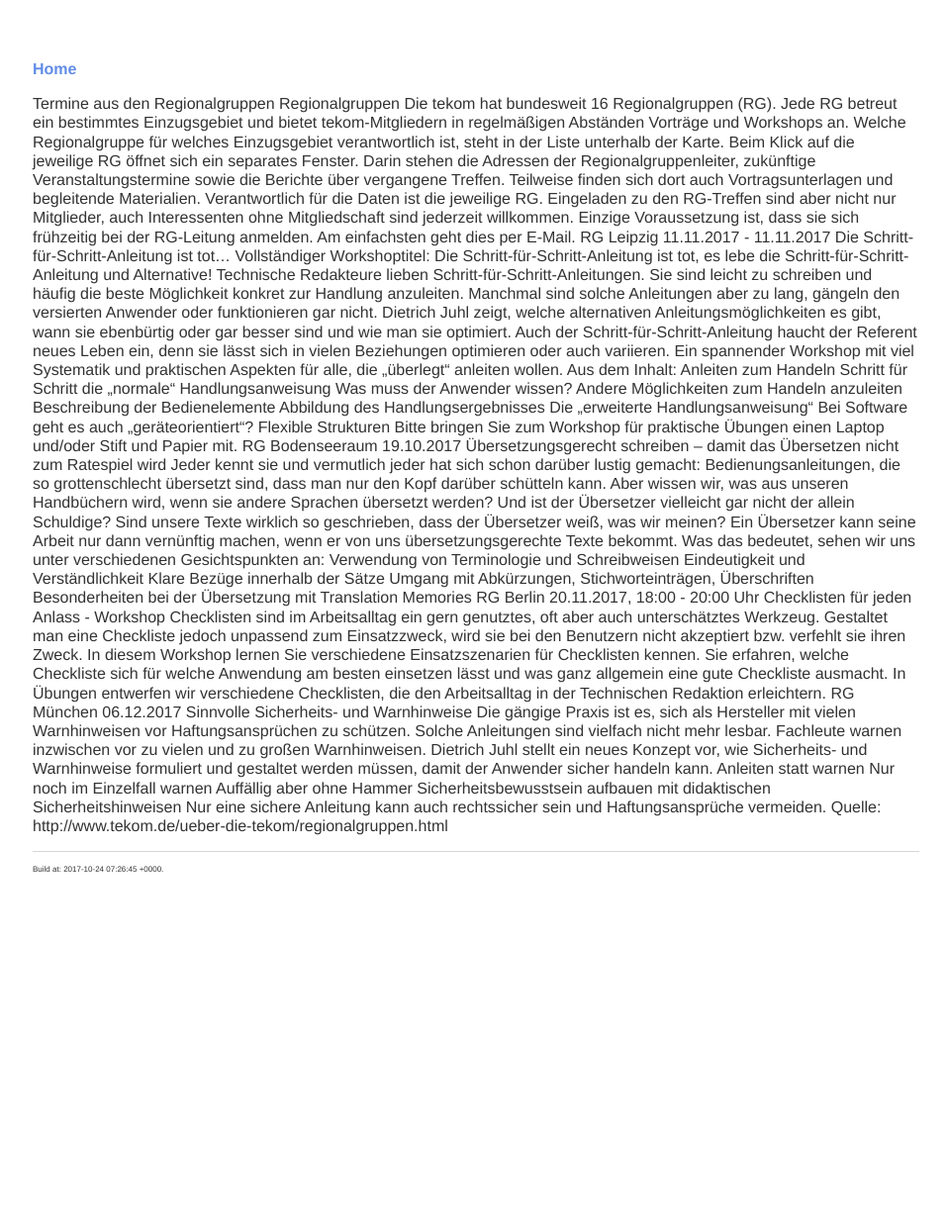
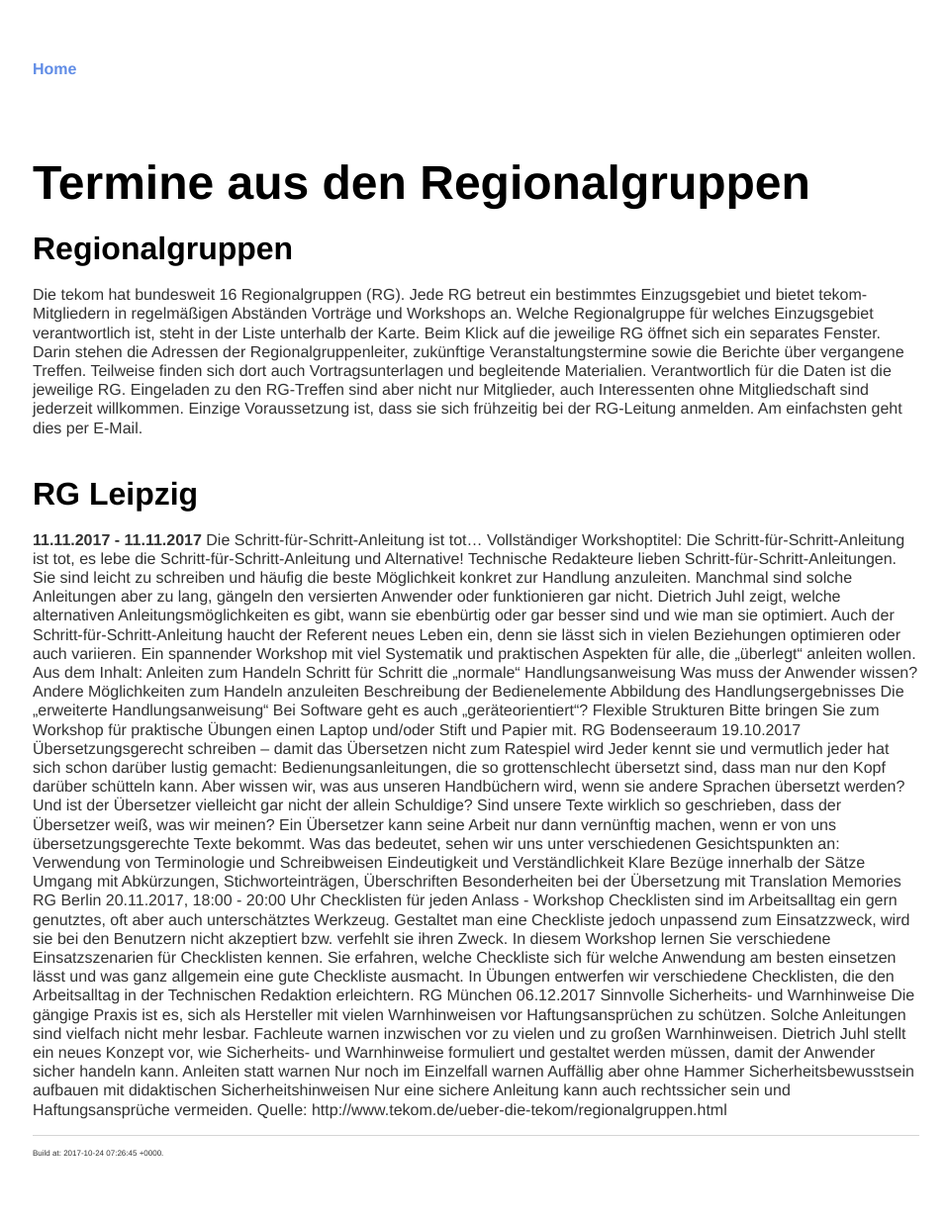
Before and after one commit to parson-AG/tekom2017_markdown_workshop, a Jekyll site: the page built from texte_tekom/regionalgruppen.md, in a window 1280 px wide. Shown: the whole page at 99% size, without its empty margins (159-1117 px from the left). Built offline with Jekyll 4.4.1, drawn with Linux system fonts in a browser that asks for light colours; our own code applies the rules of GitHub Pages for plain Markdown files; before the commit the page ends 948 px from its top, so only the background shows below that.

Commit message:
Update regionalgruppen.md

```diff
--- a/texte_tekom/regionalgruppen.md
+++ b/texte_tekom/regionalgruppen.md
@@ -1,9 +1,9 @@
-Termine aus den Regionalgruppen
-Regionalgruppen
+# Termine aus den Regionalgruppen
+## Regionalgruppen
 Die tekom hat bundesweit 16 Regionalgruppen (RG). Jede RG betreut ein bestimmtes Einzugsgebiet und bietet tekom-Mitgliedern in regelmäßigen Abständen Vorträge und Workshops an. Welche Regionalgruppe für welches Einzugsgebiet verantwortlich ist, steht in der Liste unterhalb der Karte. Beim Klick auf die jeweilige RG öffnet sich ein separates Fenster. Darin stehen die Adressen der Regionalgruppenleiter, zukünftige Veranstaltungstermine sowie die Berichte über vergangene Treffen. Teilweise finden sich dort auch Vortragsunterlagen und begleitende Materialien. Verantwortlich für die Daten ist die jeweilige RG.
 Eingeladen zu den RG-Treffen sind aber nicht nur Mitglieder, auch Interessenten ohne Mitgliedschaft sind jederzeit willkommen. Einzige Voraussetzung ist, dass sie sich frühzeitig bei der RG-Leitung anmelden. Am einfachsten geht dies per E-Mail.
-RG Leipzig
-11.11.2017 - 11.11.2017
+## RG Leipzig
+**11.11.2017 - 11.11.2017**
 Die Schritt-für-Schritt-Anleitung ist tot...
 Vollständiger Workshoptitel: Die Schritt-für-Schritt-Anleitung ist tot, es lebe die Schritt-für-Schritt-Anleitung und Alternative!
 Technische Redakteure lieben Schritt-für-Schritt-Anleitungen. Sie sind leicht zu schreiben und häufig die beste Möglichkeit konkret zur Handlung anzuleiten.
```
